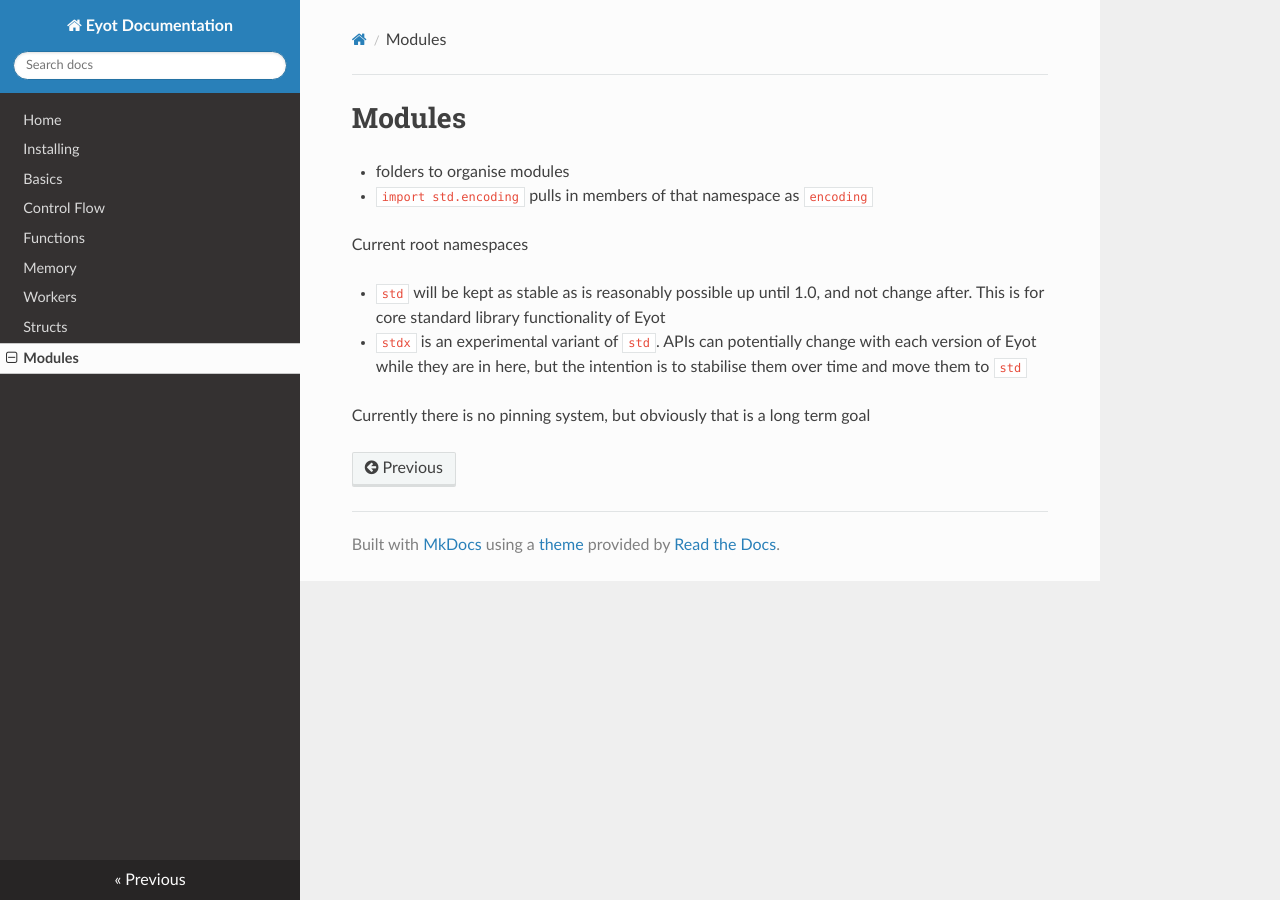
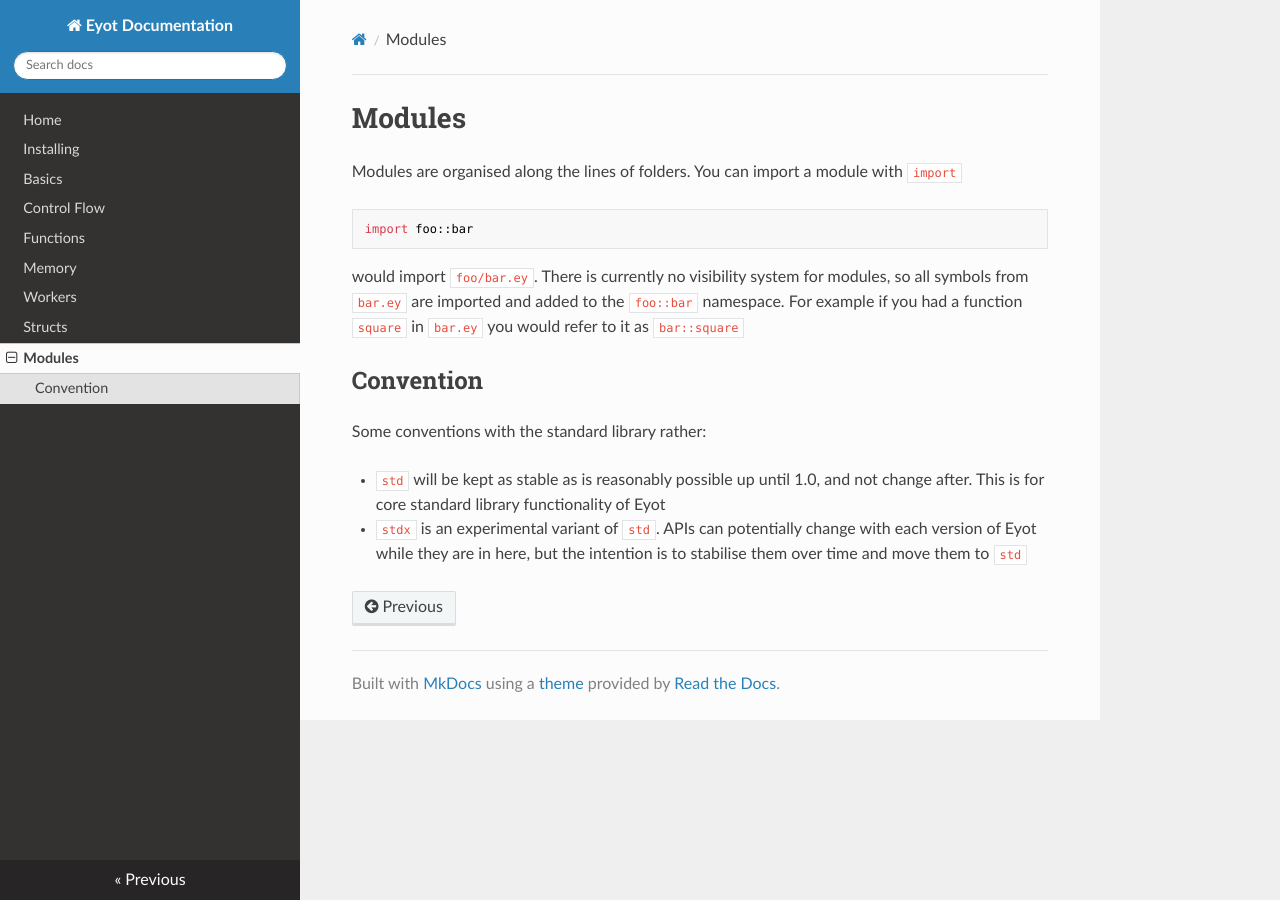
Before and after one commit to steeleduncan/eyot, an MkDocs documentation site: the page built from docs/docs/modules.md, in a window 1280 px wide. Built offline with MkDocs 1.6.1, drawn with Linux system fonts in a browser that asks for light colours; nearby versions of some CDN libraries.

Commit message:
module documentation edit

````diff
--- a/docs/docs/modules.md
+++ b/docs/docs/modules.md
@@ -1,11 +1,16 @@
 # Modules
 
-- folders to organise modules
-- `import std.encoding` pulls in members of that namespace as `encoding`
+Modules are organised along the lines of folders. You can import a module with `import`
 
-Current root namespaces
+```
+import foo::bar
+```
+
+would import `foo/bar.ey`. There is currently no visibility system for modules, so all symbols from `bar.ey` are imported and added to the `foo::bar` namespace. For example if you had a function `square` in `bar.ey` you would refer to it as `bar::square`
+
+## Convention
+
+Some conventions with the standard library rather:
 
 - `std` will be kept as stable as is reasonably possible up until 1.0, and not change after. This is for core standard library functionality of Eyot
 - `stdx` is an experimental variant of `std`. APIs can potentially change with each version of Eyot while they are in here, but the intention is to stabilise them over time and move them to `std`
-
-Currently there is no pinning system, but obviously that is a long term goal
````
